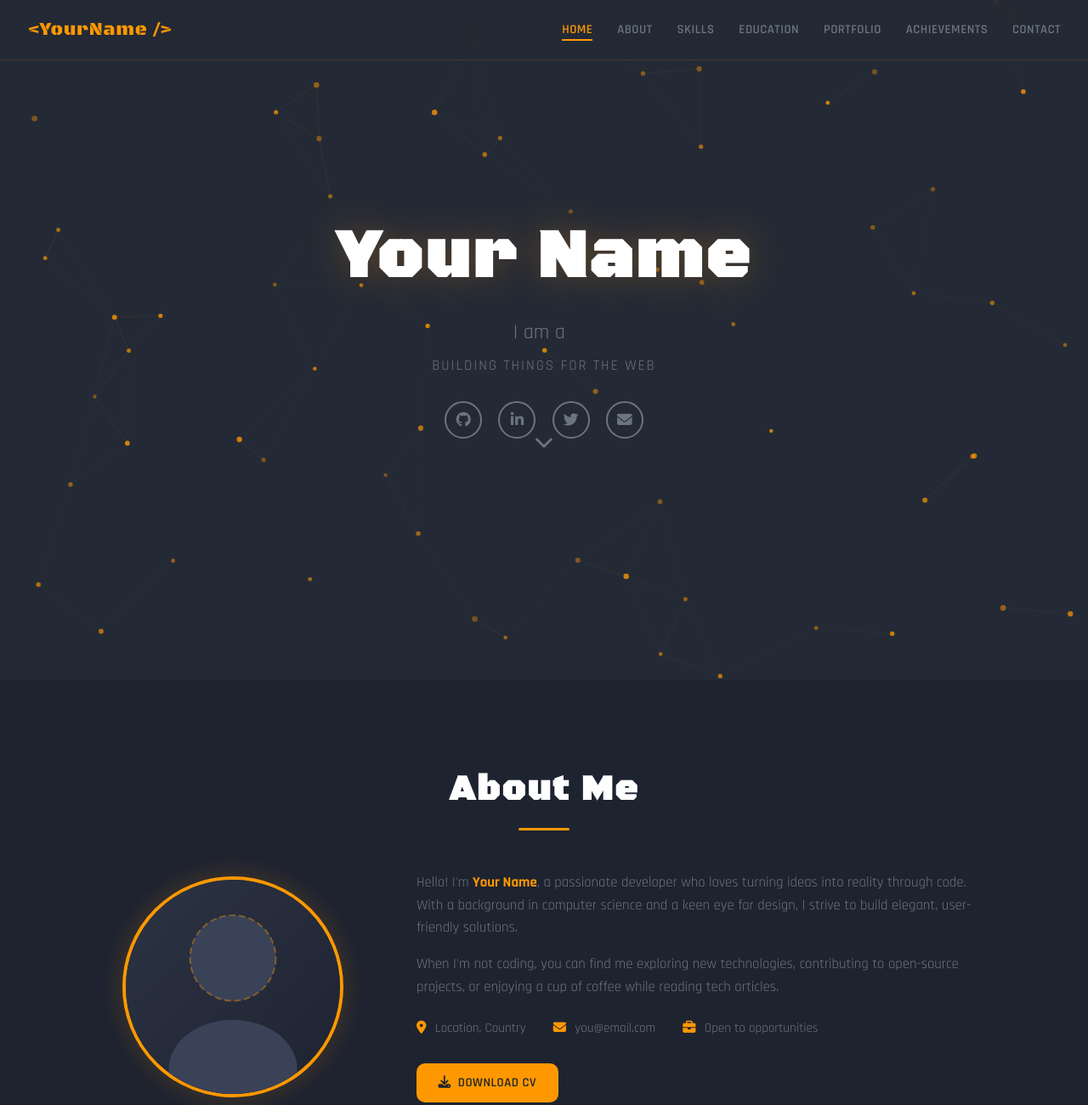
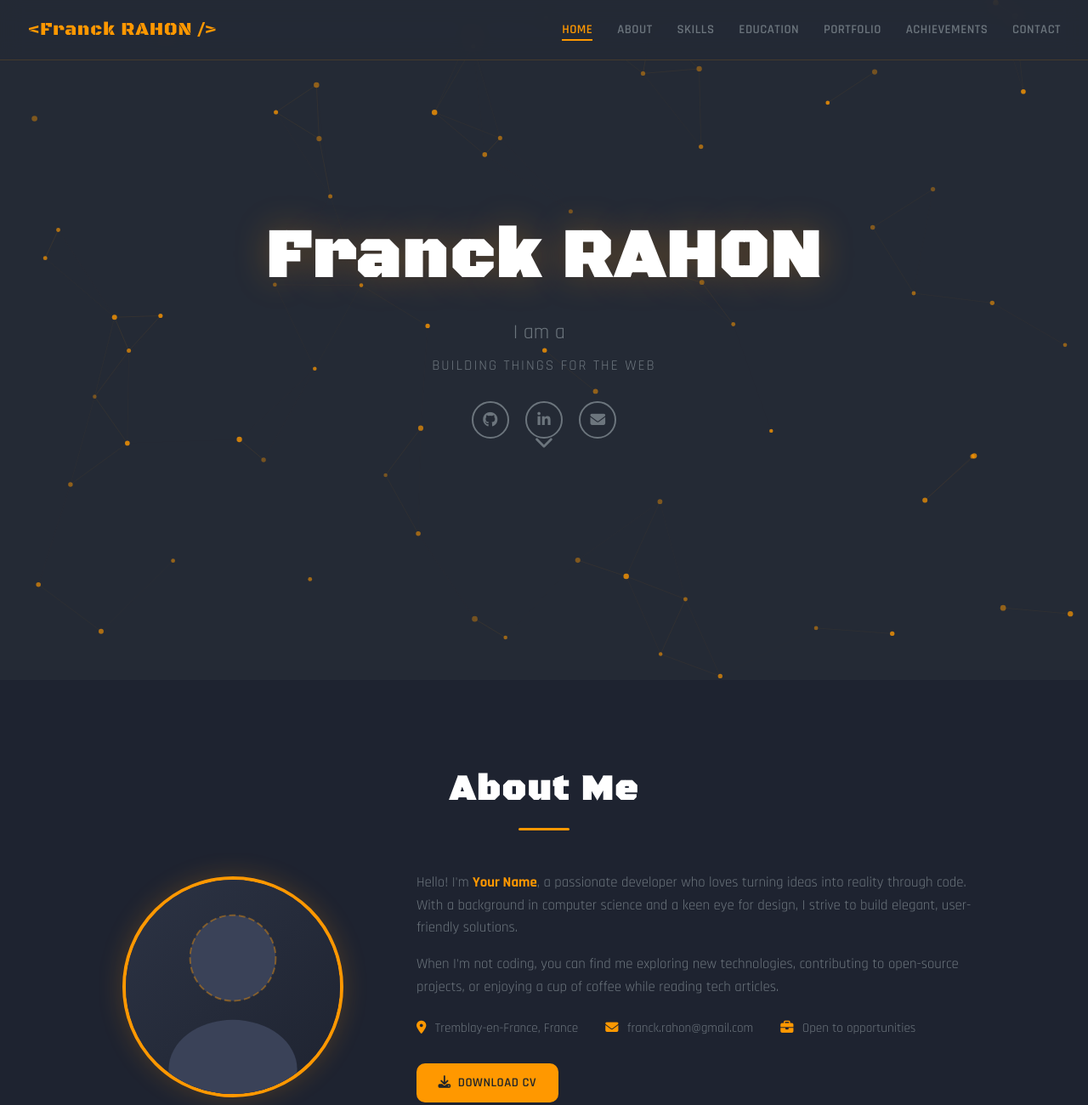
Before and after one commit to falendrir/falendrir.github.io, a plain HTML site: page index.html in a window 1280 px wide. Shown: the top 1300 px of the page at 85% size. Drawn offline with Linux system fonts and the light colour scheme.

Commit message:
Update personal information in index.html

```diff
--- a/index.html
+++ b/index.html
@@ -368,7 +368,7 @@ img{ max-width:100%; display:block; }
 
 <!-- ═══ NAVBAR ═══ -->
 <nav id="navbar" class="navbar">
-  <div class="nav-brand"><span class="nav-logo">&lt;YourName /&gt;</span></div>
+  <div class="nav-brand"><span class="nav-logo">&lt;Franck RAHON /&gt;</span></div>
   <button class="nav-toggle" id="navToggle" aria-label="Toggle navigation">
     <span></span><span></span><span></span>
   </button>
@@ -387,17 +387,17 @@ img{ max-width:100%; display:block; }
 <section id="home" class="hero">
   <div id="particles-container"></div>
   <div class="hero-content">
-    <h1 class="hero-name">Your Name</h1>
+    <h1 class="hero-name">Franck RAHON</h1>
     <div class="hero-title">
       <span class="hero-prefix">I am a </span>
       <span class="hero-role" id="roleTyper"></span><span class="typer-cursor">|</span>
     </div>
     <p class="hero-tagline">Building things for the web</p>
     <div class="hero-social">
-      <a href="#" target="_blank" aria-label="GitHub"><i class="fab fa-github"></i></a>
-      <a href="#" target="_blank" aria-label="LinkedIn"><i class="fab fa-linkedin-in"></i></a>
-      <a href="#" target="_blank" aria-label="Twitter"><i class="fab fa-twitter"></i></a>
-      <a href="#" target="_blank" aria-label="Email"><i class="fas fa-envelope"></i></a>
+      <a href="#" target="https://github.com/falendrir" aria-label="GitHub"><i class="fab fa-github"></i></a>
+      <a href="#" target="www.linkedin.com/in/franck-rahon" aria-label="LinkedIn"><i class="fab fa-linkedin-in"></i></a>
+      <!-- a href="#" target="_blank" aria-label="Twitter"><i class="fab fa-twitter"></i></a-->
+      <a href="#" target="franck.rahon@gmail.com" aria-label="Email"><i class="fas fa-envelope"></i></a>
     </div>
     <a href="#about" class="scroll-arrow" aria-label="Scroll down"><i class="fas fa-chevron-down"></i></a>
   </div>
@@ -418,8 +418,8 @@ img{ max-width:100%; display:block; }
         <p>Hello! I'm <strong>Your Name</strong>, a passionate developer who loves turning ideas into reality through code. With a background in computer science and a keen eye for design, I strive to build elegant, user-friendly solutions.</p>
         <p>When I'm not coding, you can find me exploring new technologies, contributing to open-source projects, or enjoying a cup of coffee while reading tech articles.</p>
         <div class="about-info">
-          <div class="info-item"><i class="fas fa-map-marker-alt"></i> Location, Country</div>
-          <div class="info-item"><i class="fas fa-envelope"></i> you@email.com</div>
+          <div class="info-item"><i class="fas fa-map-marker-alt"></i> Tremblay-en-France, France</div>
+          <div class="info-item"><i class="fas fa-envelope"></i> franck.rahon@gmail.com</div>
           <div class="info-item"><i class="fas fa-briefcase"></i> Open to opportunities</div>
         </div>
         <a href="#" download class="btn btn--primary"><i class="fas fa-download"></i> Download CV</a>
```
